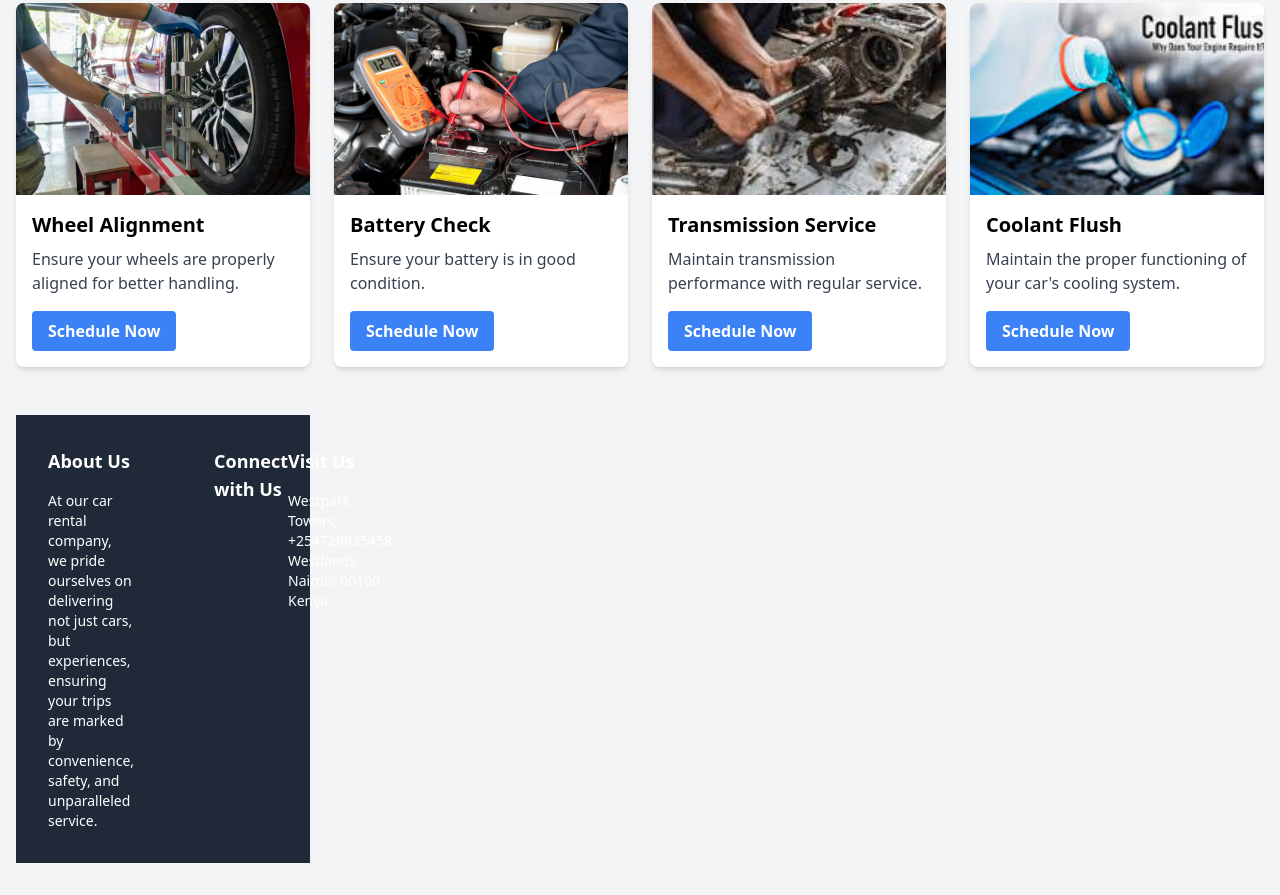
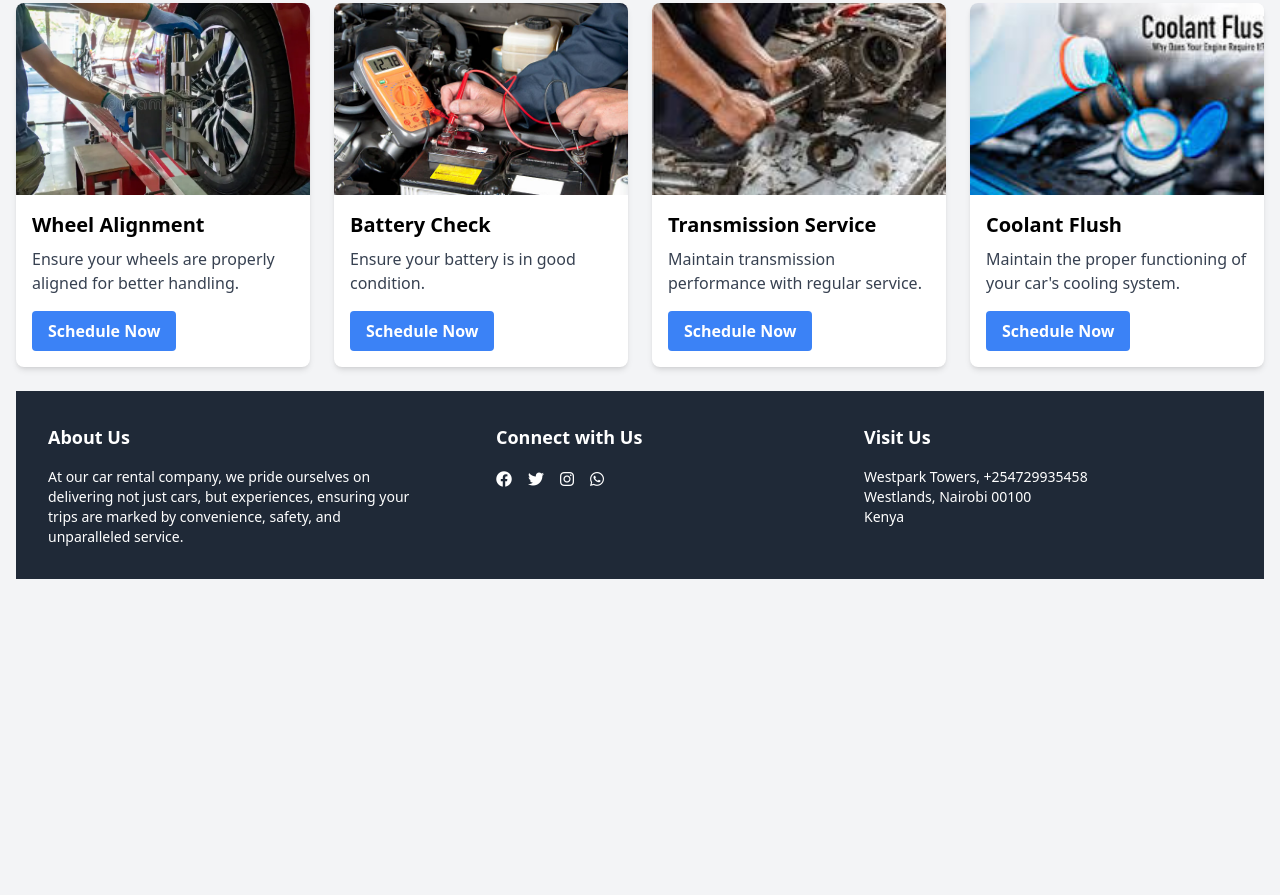
Before and after one commit to chriskelemba/groupproject, a website: page public/services.html in a window 1280 px wide. Shown: the part 485-1380 px from the top of the page. After the commit the page ends 1096 px from the top, so only its background shows below. Drawn offline with nearby package versions, Linux system fonts and the light colour scheme.

Commit message:
edit modified

```diff
--- a/public/services.html
+++ b/public/services.html
@@ -5,8 +5,9 @@
     <meta charset="UTF-8">
     <meta name="viewport" content="width=device-width, initial-scale=1.0">
     <script src="https://cdn.tailwindcss.com"></script>
-    <title>Car Service</title>
-    <link href="https://cdn.jsdelivr.net/npm/tailwindcss@2.2.16/dist/tailwind.min.css" rel="stylesheet">
+    <link rel="stylesheet" href="https://cdnjs.cloudflare.com/ajax/libs/font-awesome/6.4.2/css/all.min.css">
+    <title>Document</title>
+
 </head>
 
 <body class="bg-gray-100">
@@ -68,8 +69,7 @@
                 </div>
             </div>
 
-            <!-- Additional Services -->
-            <!-- Add more services similar to the above structure -->
+
             <!-- Service Card 4 -->
             <div class="bg-white rounded-lg shadow-md overflow-hidden">
                 <img src="./wash.avif" alt="Service 4" class="w-full h-48 object-cover">
@@ -119,6 +119,7 @@
                     <button class="bg-blue-500 hover:bg-blue-600 text-white font-bold py-2 px-4 rounded focus:outline-none focus:shadow-outline">Schedule Now</button>
                 </div>
             </div>
+        </div>
     <!-- Footer -->
   <footer class="bg-gray-800 text-white p-8 mt-6">
     <div class="container mx-auto flex flex-wrap justify-between">
```
